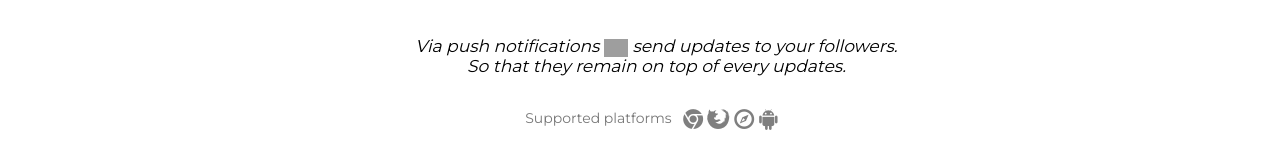
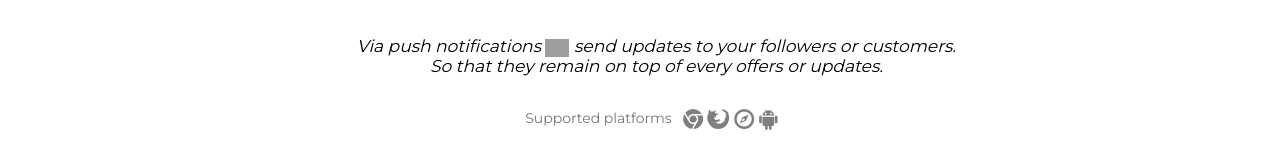
Before and after one commit to sanketmehta7/stickers, a plain HTML site: page index.html in a window 1280 px wide. Shown: the part 569-712 px from the top of the page. Drawn offline with Linux system fonts and the light colour scheme; grey boxes are pictures that could not be loaded.

Commit message:
content cahnges

```diff
--- a/index.html
+++ b/index.html
@@ -43,7 +43,7 @@
         <p>
           <a href="https://my.stickrs.in/manage" class="btn btn-lg signupJ" style="">Get Started For Free</a>
         </p>
-          <p class="noapp">Via push notifications <img src="https://assets-cdn.github.com/images/icons/emoji/unicode/1f514.png?v6" class="emoji" width="24px;"> send updates to your followers.<br/>So that they remain on top of every updates.<br/><br/></p>
+          <p class="noapp">Via push notifications <img src="https://assets-cdn.github.com/images/icons/emoji/unicode/1f514.png?v6" class="emoji" width="24px;"> send updates to your followers or customers.<br/>So that they remain on top of every offers or updates.<br/><br/></p>
         <div class="support">
             Supported platforms&nbsp;&nbsp;
             <img src="./img/chrome.png" alt="" title="Works on Chrome">
```
